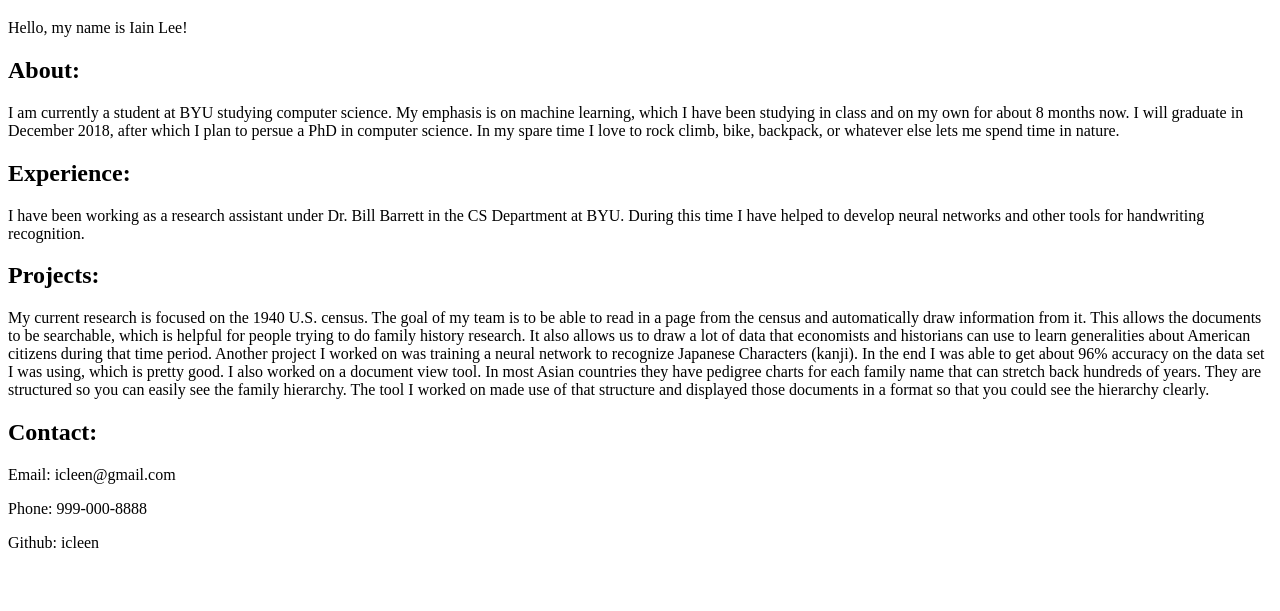
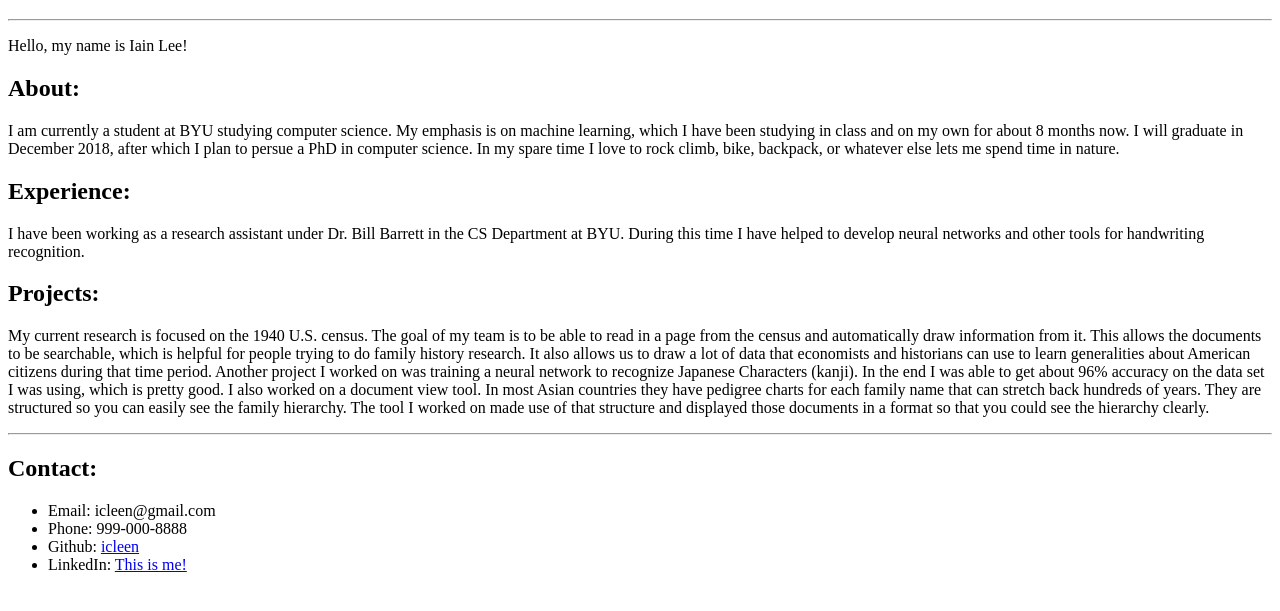
Before and after one commit to icleen/myWeb, a plain HTML site: page index.html in a window 1280 px wide. Shown: the part 61-672 px from the top of the page. Drawn offline with Linux system fonts and the light colour scheme.

Commit message:
changing the horizontal lines and adding working links to github and linkedin

```diff
--- a/index.html
+++ b/index.html
@@ -6,6 +6,8 @@
 <body>
 
 <h1>Introduction</h1>
+
+<hr>
 
 <p>Hello, my name is Iain Lee!</p>
 
@@ -56,13 +58,16 @@
     see the hierarchy clearly.
 </p>
 
-
+<hr>
 
 <h2>Contact:</h2>
 
-<p>Email: icleen@gmail.com</p>
-<p>Phone: 999-000-8888</p>
-<p>Github: icleen</p>
+<ul>
+  <li>Email: icleen@gmail.com</li>
+  <li>Phone: 999-000-8888</li>
+  <li>Github: <a href="https://github.com/icleen">icleen</a></li>
+  <li>LinkedIn: <a href="https://www.linkedin.com/in/iclee141/">This is me!</a></li>
+</ul>
 
 </body>
 </html>
```
